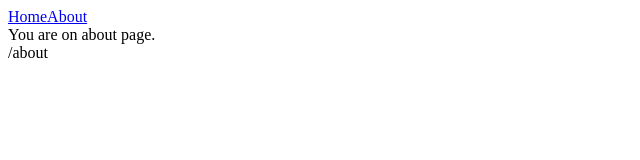
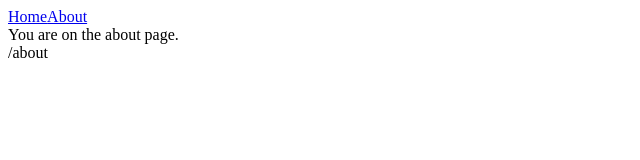
Before and after one commit to shajoffcl/React-Assignments-Set-2---Adding-Navigation-to-React-App, a React app: page /about in a window 1280 px wide. Shown: the top 160 px of the page, without its empty margins (0-640 px from the left). Built offline with nearby package versions, Linux system fonts and the light colour scheme.

Commit message:
updated 1.3

```diff
--- a/src/components/App.js
+++ b/src/components/App.js
@@ -7,7 +7,7 @@ function Home() {
   return <div>You are home.</div>;
 }
 function About() {
-  return <div>You are on about page.</div>;
+  return <div>You are on the about page.</div>;
 }
 function Invalid() {
   return <div>No match</div>;
```
